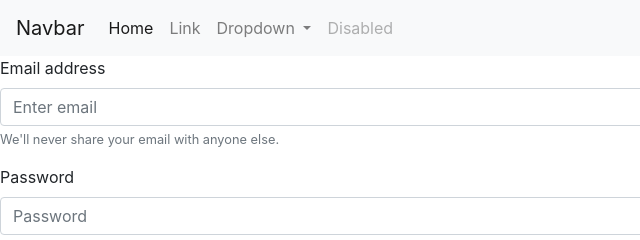
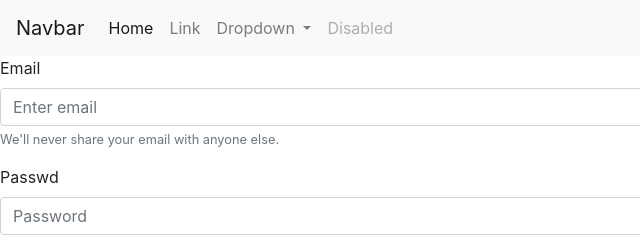
Before and after one commit to monicosantenoo/gittutorial, a plain HTML site: page index.html in a window 1280 px wide. Shown: the top 240 px of the page, 0-640 px from the left. Drawn offline with nearby package versions, Linux system fonts and the light colour scheme.

Commit message:
addead email

```diff
--- a/index.html
+++ b/index.html
@@ -46,12 +46,12 @@
 
   <form>
     <div class="form-group">
-      <label for="exampleInputEmail1">Email address</label>
+      <label for="exampleInputEmail1">Email </label>
       <input type="email" class="form-control" id="exampleInputEmail1" aria-describedby="emailHelp" placeholder="Enter email">
       <small id="emailHelp" class="form-text text-muted">We'll never share your email with anyone else.</small>
     </div>
     <div class="form-group">
-      <label for="exampleInputPassword1">Password</label>
+      <label for="exampleInputPassword1">Passwd</label>
       <input type="password" class="form-control" id="exampleInputPassword1" placeholder="Password">
     </div>
     <div class="form-group form-check">
```
